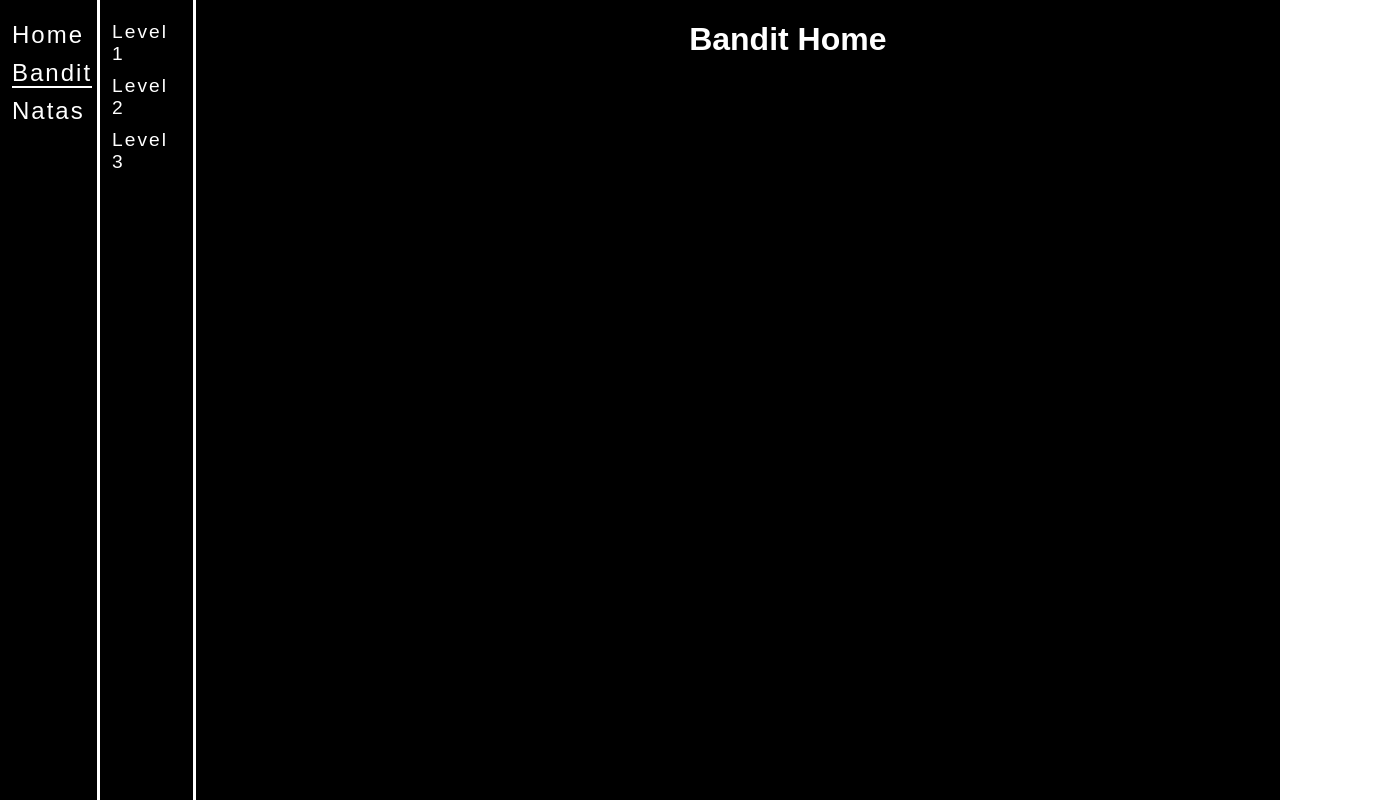
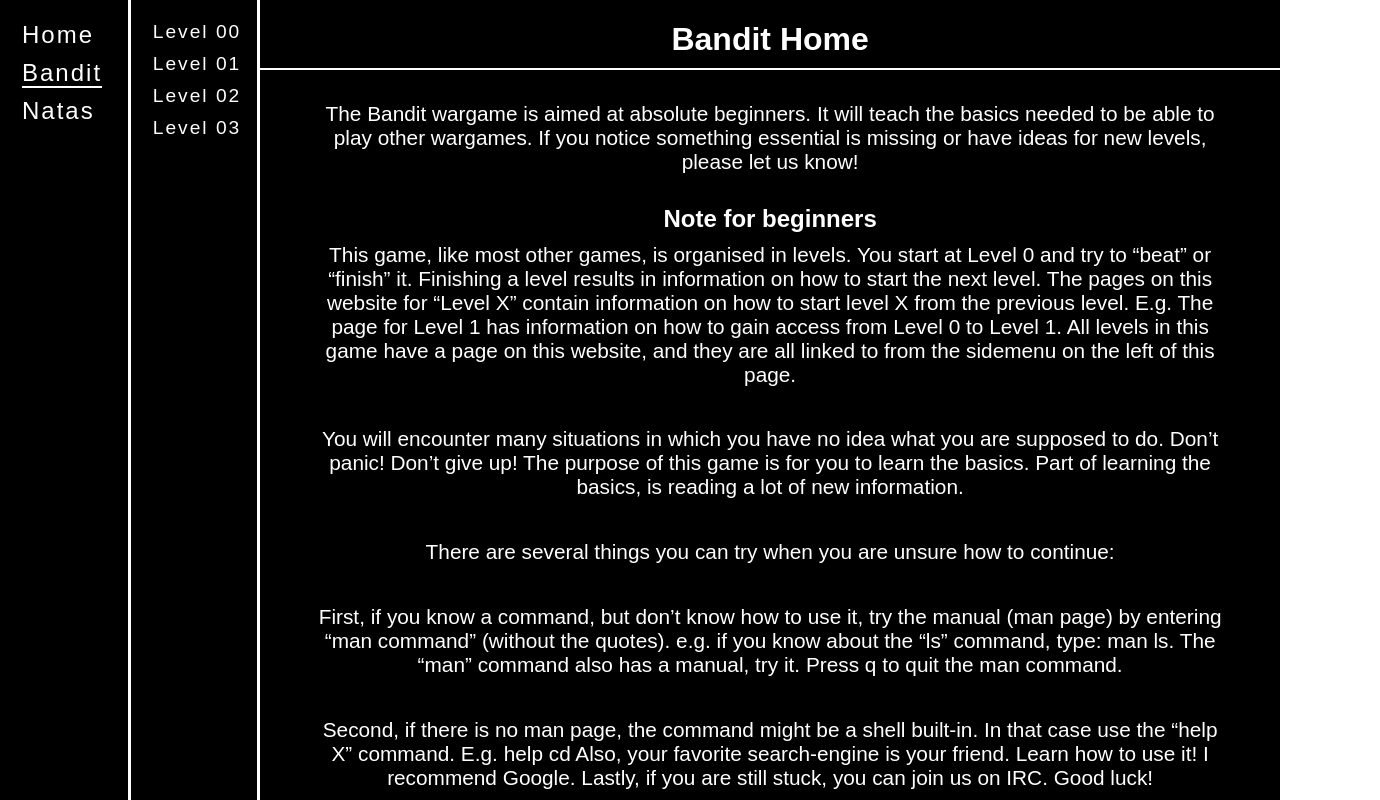
Before and after one commit to Eric-Lingren/over_the_wire, a React (Create React App) app: page /bandit/home in a window 1280 px wide. Shown: the whole page, 1380 px wide, since content can reach past the window. Built offline with nearby package versions, Linux system fonts and the light colour scheme.

Commit message:
adding data and refactored routing to be dynamic

```diff
--- a/src/App.css
+++ b/src/App.css
@@ -2,6 +2,7 @@
   margin: 0;
   padding: 0;
   font-family: Arial, Helvetica, sans-serif;
+  color: white;
 }
 .App {
   text-align: center;
@@ -10,3 +11,7 @@
   height: 100vh;
   width: 100vw;
 }
+
+a{
+  color: dodgerblue;
+}
--- a/src/App.js
+++ b/src/App.js
@@ -3,10 +3,9 @@
 import './App.css';
 import Navbar from './components/Navbar'
 import OTWHome from './components/OTWHome'
+import banditData from './components/bandit/banditData.json'
+import BanditLevelComponent from './components/bandit/BanditLevelComponent'
 import BanditHome from './components/bandit/BanditHome'
-import BanditLevel01 from './components/bandit/BanditLevel01'
-import BanditLevel02 from './components/bandit/BanditLevel02'
-import BanditLevel03 from './components/bandit/BanditLevel03'
 import NatasHome from './components/natas/NatasHome'
 
 function App() {
@@ -17,9 +16,16 @@
       <Switch>
         <Route path='/home' component={OTWHome} />
         <Route path='/bandit/home' component={BanditHome} />
-        <Route path='/bandit/level01' component={BanditLevel01} />
-        <Route path='/bandit/level02' component={BanditLevel02} />
-        <Route path='/bandit/level03' component={BanditLevel03} />
+        {
+          banditData.banditData.map( level => {
+            return (
+              <Route  key={level.level}
+                      path={`/bandit/level${level.level}`}
+                      component={() => <BanditLevelComponent levelData={level} />}
+              />
+            )
+          })
+        }
         <Route path='/natas/home' component={NatasHome} />
       </Switch>
 
--- a/src/components/GlobalStyles.css
+++ b/src/components/GlobalStyles.css
@@ -3,8 +3,19 @@
     display: flex;
 }
 .page-wrapper{
-    width: 100vw;
+    width:100%;
 }
 .page-title{
     color: white;
+    border-bottom: 2px solid white;
+    padding-bottom: 10px;
 }
+.section-heading{
+    margin-top: 20px;
+    margin-bottom: 0;
+}
+p{
+    padding: 10px 50px 10px 50px;
+    font-size: 1.3em;
+    margin-top: 0;
+}
--- a/src/components/Navbar.css
+++ b/src/components/Navbar.css
@@ -1,6 +1,7 @@
 .navbar-wrapper{
-    width: 100px;
+    width: 120px;
     border-right: 3px solid white;
+    padding: 0px 10px 0px 10px;
 }
 .nav-ul{
     list-style-type: none;
--- a/src/components/Navbar.js
+++ b/src/components/Navbar.js
@@ -1,5 +1,5 @@
 import React from 'react';
-import { Link, NavLink} from 'react-router-dom';
+import { NavLink} from 'react-router-dom';
 import './Navbar.css'
 
 function Navbar() {
--- a/src/components/OTWHome.js
+++ b/src/components/OTWHome.js
@@ -6,6 +6,12 @@
         <div className="component-wrapper">
             <div className='page-wrapper'>
                 <h1 className='page-title'> Over The Wire Home </h1>
+                <p>
+                    The OverTheWire project is a gameified site that focused on learning Linux, networking and security concepts through shell interactions.  These concepts are broken up in to wargames and further broken up into levels.  You can find the full details of the project here: <a target='_blank' rel="noopener noreferrer" href='http://overthewire.org/wargames/'>overthewire.org/wargames</a>
+                </p>
+                <p>
+                    This site is a walkthrough of my progress with these wargames.
+                </p>
             </div>
         </div>
     );
--- a/src/components/bandit/BanditHome.js
+++ b/src/components/bandit/BanditHome.js
@@ -6,11 +6,34 @@
     return (
         <div className="component-wrapper">
             <BanditNavbar />
+
             <div className='page-wrapper'>
                 <h1 className='page-title'> Bandit Home </h1>
+
+                <p> The Bandit wargame is aimed at absolute beginners. It will teach the basics needed to be able to play other wargames. If you notice something essential is missing or have ideas for new levels, please let us know!
+                </p>
+
+                <h2 className='section-heading'> Note for beginners </h2>
+                <p>
+                    This game, like most other games, is organised in levels. You start at Level 0 and try to “beat” or “finish” it. Finishing a level results in information on how to start the next level. The pages on this website for “Level X” contain information on how to start level X from the previous level. E.g. The page for Level 1 has information on how to gain access from Level 0 to Level 1. All levels in this game have a page on this website, and they are all linked to from the sidemenu on the left of this page.
+                </p>
+                <p>
+                    You will encounter many situations in which you have no idea what you are supposed to do. Don’t panic! Don’t give up! The purpose of this game is for you to learn the basics. Part of learning the basics, is reading a lot of new information.
+                </p>
+                <p>
+                    There are several things you can try when you are unsure how to continue:
+                </p>
+                <p>
+                    First, if you know a command, but don’t know how to use it, try the manual (man page) by entering “man command” (without the quotes). e.g. if you know about the “ls” command, type: man ls. The “man” command also has a manual, try it. Press q to quit the man command.
+                </p>
+                <p>
+                    Second, if there is no man page, the command might be a shell built-in. In that case use the “help X” command. E.g. help cd
+                    Also, your favorite search-engine is your friend. Learn how to use it! I recommend Google.
+                    Lastly, if you are still stuck, you can join us on IRC. Good luck!
+                </p>
             </div>
         </div>
-    );
+    )
 }
 
 export default BanditHome;
--- a/src/components/bandit/BanditLevel01.js
+++ /dev/null
@@ -1,16 +0,0 @@
-import React from 'react';
-import '../GlobalStyles.css'
-import BanditNavbar from './BanditNavbar'
-
-function BanditLevel01() {
-    return (
-        <div className="component-wrapper">
-            <BanditNavbar />
-            <div className='page-wrapper'>
-                <h1 className='page-title'> Bandit Level 1 </h1>
-            </div>
-        </div>
-    );
-}
-
-export default BanditLevel01;
--- /dev/null
+++ b/src/components/bandit/BanditLevelComponent.js
@@ -0,0 +1,21 @@
+import React from 'react';
+import '../GlobalStyles.css'
+import BanditNavbar from './BanditNavbar'
+
+function BanditLevelComponent(props) {
+    console.log(props.levelData);
+    return (
+        <div className="component-wrapper">
+            <BanditNavbar />
+            <div className='page-wrapper'>
+                <h1 className='page-title'> Bandit Level {props.levelData.level} </h1>
+                <h2 className='section-heading'> Level Goal: </h2>
+                <p> {props.levelData.goal} </p>
+                <h2 className='section-heading'> Commands you may need to solve this level: </h2>
+                <p> {props.levelData.commands} </p>
+            </div>
+        </div>
+    );
+}
+
+export default BanditLevelComponent;
--- a/src/components/bandit/BanditNavbar.js
+++ b/src/components/bandit/BanditNavbar.js
@@ -1,22 +1,22 @@
 import React from 'react';
 import { Link } from 'react-router-dom';
 import '../Navbar.css'
+import banditData from './banditData.json'
 
 function BanditNavbar() {
     return (
         <div className="navbar-wrapper">
             <ul className="nav-ul">
-                <li className="sub-nav-item">
-                    <Link className='link' to="/bandit/level01"> Level 1 </Link>
-                </li>
-                <li className="sub-nav-item">
-                    <Link className='link' to="/bandit/level02"> Level 2 </Link>
-                </li>
-                <li className="sub-nav-item">
-                    <Link className='link' to="/bandit/level03"> Level 3 </Link>
-                </li>
+                {
+                    banditData.banditData.map( (level, i) => {
+                        return (
+                            <li className="sub-nav-item" key={level.level}>
+                                <Link className='link' to={`level${level.level}`}> Level {level.level} </Link>
+                            </li>
+                        )
+                    })
+                }
             </ul>
-
         </div>
     );
 }
--- /dev/null
+++ b/src/components/bandit/banditData.json
@@ -0,0 +1,20 @@
+{
+    "banditData" : [
+        {
+            "level" : "00",
+            "goal" : "The goal of this level is for you to log into the game using SSH. The host to which you need to connect is bandit.labs.overthewire.org, on port 2220. The username is bandit0 and the password is bandit0. Once logged in, go to the Level 1 page to find out how to beat Level 1.",
+            "commands" : "ssh"
+        },
+        {
+            "level" : "01",
+            "goal" : "The password for the next level is stored in a file called readme located in the home directory. Use this password to log into bandit1 using SSH. Whenever you find a password for a level, use SSH (on port 2220) to log into that level and continue the game.",
+            "commands" : "ls, cd, cat, file, du, find"
+        },
+        {
+            "level" : "02"
+        },
+        {
+            "level" : "03"
+        }
+    ]
+}
```
